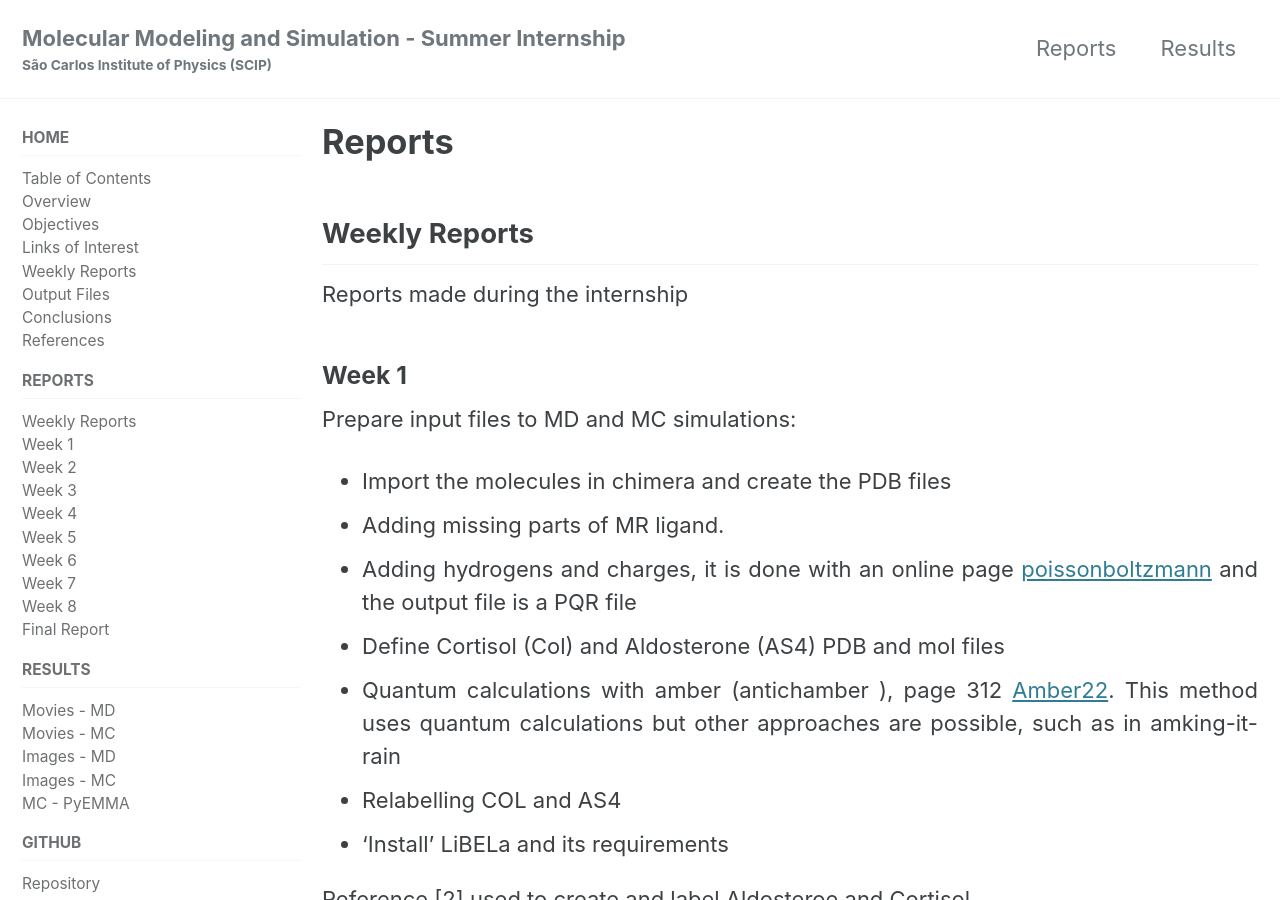
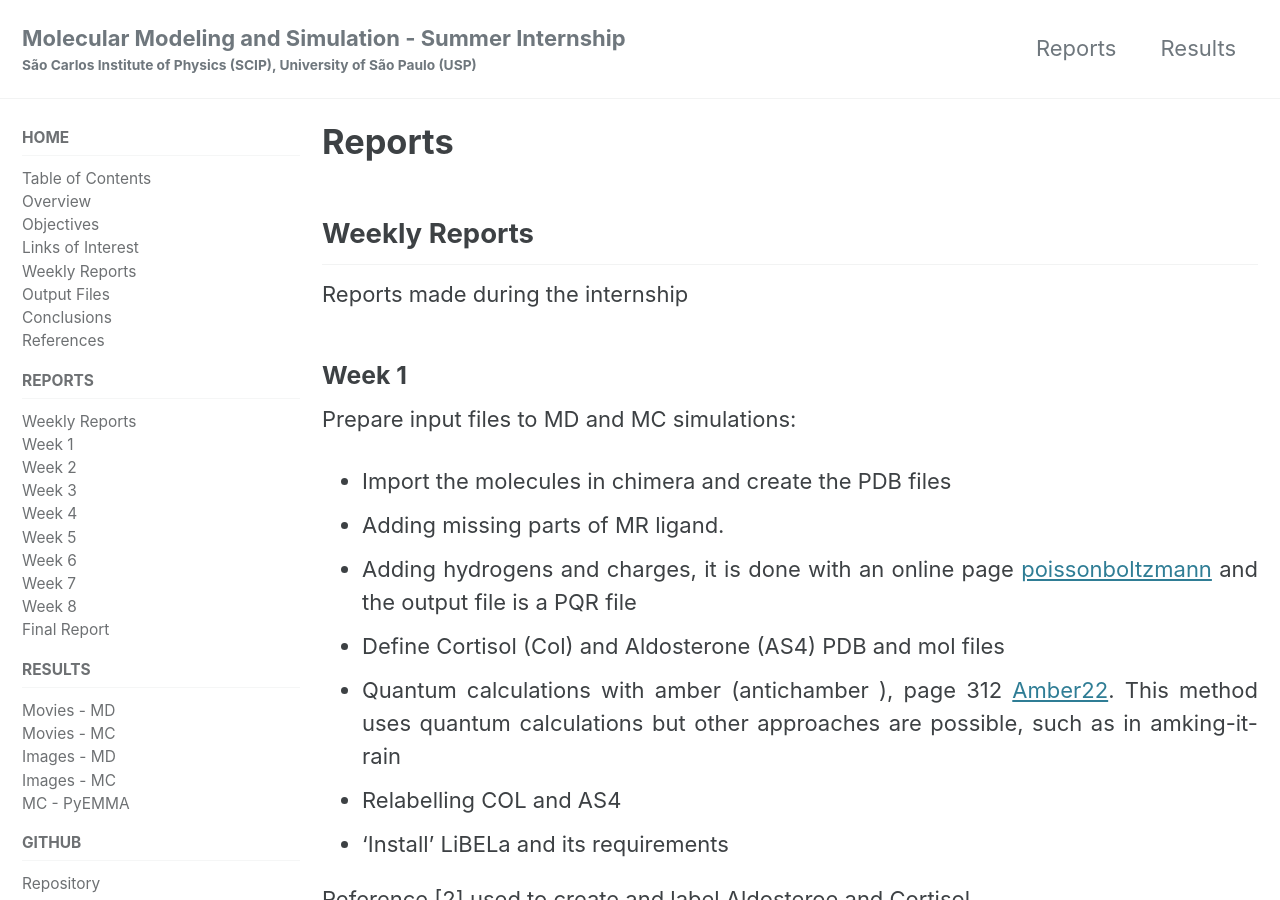
Before and after one commit to saguileran/MD-SCPI, a Jekyll site: the page built from reports.md, in a window 1280 px wide and 900 px high. Built offline with Jekyll 4.4.1, drawn with Linux system fonts in a browser that asks for light colours; cached includes are drawn as plain includes.

Commit message:
Update _config.yml

```diff
--- a/_config.yml
+++ b/_config.yml
@@ -18,7 +18,7 @@ minimal_mistakes_skin    : "default" # "air", "aqua", "contrast", "dark", "dirt"
 locale                   : "en-US"
 title                    : &title "Molecular Modeling and Simulation - Summer Internship"
 title_separator          : "-"
-subtitle                 : &subtitle "São Carlos Institute of Physics (SCIP)"  # site tagline that appears below site title in masthead
+subtitle                 : &subtitle "São Carlos Institute of Physics (SCIP), University of São Paulo (USP)"  # site tagline that appears below site title in masthead
 name                     : &name 'Sebastian Aguilera Novoa' #"Your Name"
 description              : &description 'Evaluation of the unbinding kinetics of Mineralocorticoid (MR-wt and MR_S810L) receptor steroid agonist Cortisol (COL), Aldosterone (AS4), and Progesterone (STR) ligands using numerical methods.'
 url                      : "https://saguileran.github.io" # the base hostname & protocol for your site e.g. "https://mmistakes.github.io"
```
